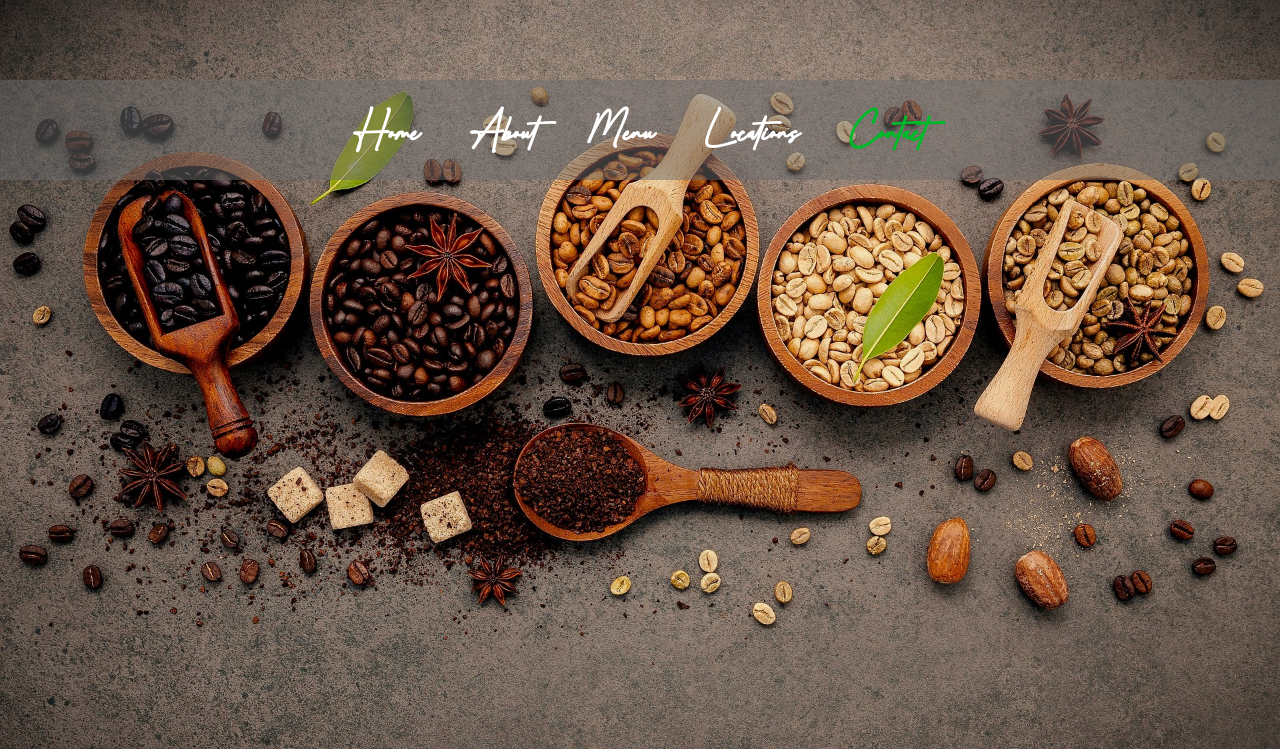
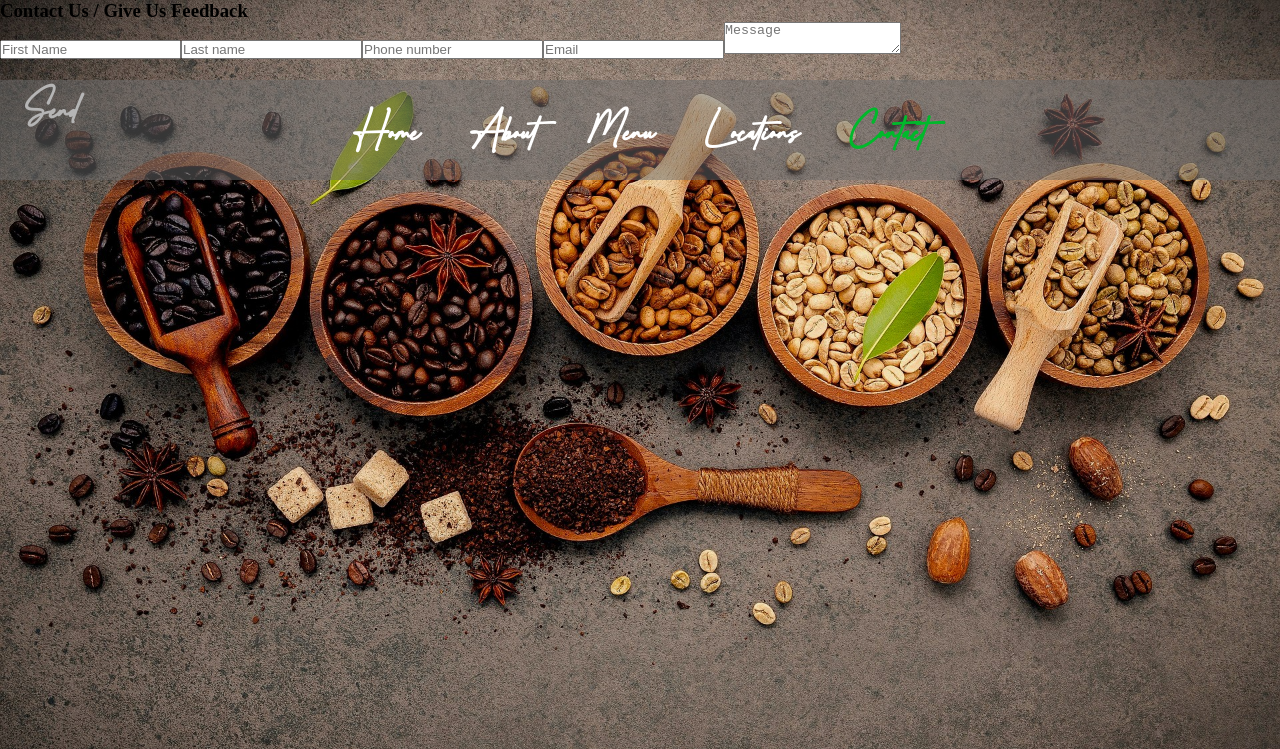
Before and after one commit to iceeqsolutions/webpack-demo-coffee-shop, a website built with webpack: page src/index.html in a window 1280 px wide. Both pictures are taken after a click on the button "Contact". Shown: the top 749 px of the page. Built offline with nearby package versions, Linux system fonts and the light colour scheme.

Commit message:
ADD content to contact page
- Add contact form to page using the custom createFormElement method

```diff
--- a/src/modules/contact.js
+++ b/src/modules/contact.js
@@ -1,6 +1,54 @@
+import createElement from "./createFormElement";
+
 function contact() {
     const container = document.createElement("div");
-    container.classList = "contactPage";
+  const form = createElement("form", container, {
+    class: "contactForm",
+  });
+  const h3 = createElement(
+    "h3",
+    form,
+    {
+      class: "formHeading formField",
+    },
+    "Contact Us / Give Us Feedback"
+  );
+  const firstName = createElement("input", form, {
+    type: "text",
+    placeholder: "First Name",
+    class: "firstNameInput formField",
+    required: true,
+  });
+  const lastName = createElement("input", form, {
+    type: "text",
+    placeholder: "Last name",
+    class: "lastNameInput formField",
+  });
+  const phone = createElement("input", form, {
+    type: "tel",
+    placeholder: "Phone number",
+    class: "phoneInput formField",
+  });
+  const email = createElement("input", form, {
+    type: "email",
+    placeholder: "Email",
+    class: "emailInput formField",
+    required: true,
+  });
+  const subject = createElement("textarea", form, {
+    type: "text",
+    placeholder: "Message",
+    class: "subjectInput formField",
+    required: true,
+  });
+  const submit = createElement(
+    "button",
+    form,
+    { type: "submit", class: "submitForm" },
+    "Send"
+  );
+  container.className = "contactPage";
+  container.classList.add("activePage");
 
     return container;
 }
--- a/src/styles/styles.css
+++ b/src/styles/styles.css
@@ -55,6 +55,7 @@ button,
 .mapContainer,
 .closeEmailIconContainer,
 .closeMapIconContainer,
+.contactPage,
 .ics-container {
   display: flex;
 }
```
